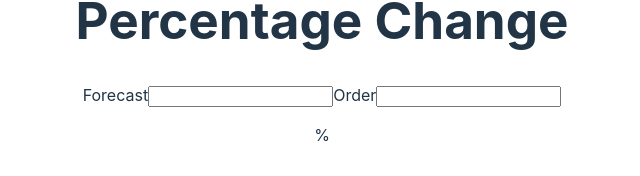
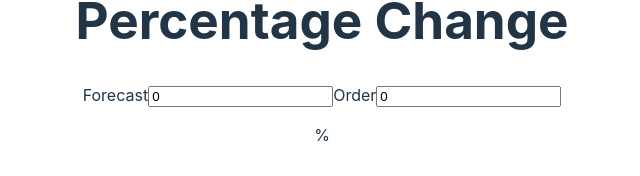
Before and after one commit to garethnoob/todo, a React (Vite) app: page / in a window 1280 px wide. Shown: the part 240-416 px from the top of the page, without its empty margins (318-958 px from the left). Built offline with nearby package versions, Linux system fonts and the light colour scheme.

Commit message:
Update initial state values in PercentageChange component

```diff
--- a/src/App.jsx
+++ b/src/App.jsx
@@ -1,4 +1,4 @@
-import { useState, useEffect } from 'react';
+import { useState } from 'react';
 import './App.css';
 import PercentageChange from './PercentageChange';
 
--- a/src/PercentageChange.jsx
+++ b/src/PercentageChange.jsx
@@ -2,8 +2,8 @@ import { useState } from "react";
 
 
 function PercentageChange() {
-    const [forecast, setForecast] = useState("");
-    const [order, setOrder] = useState("");
+    const [forecast, setForecast] = useState(0);
+    const [order, setOrder] = useState(0);
 
 
 
```
